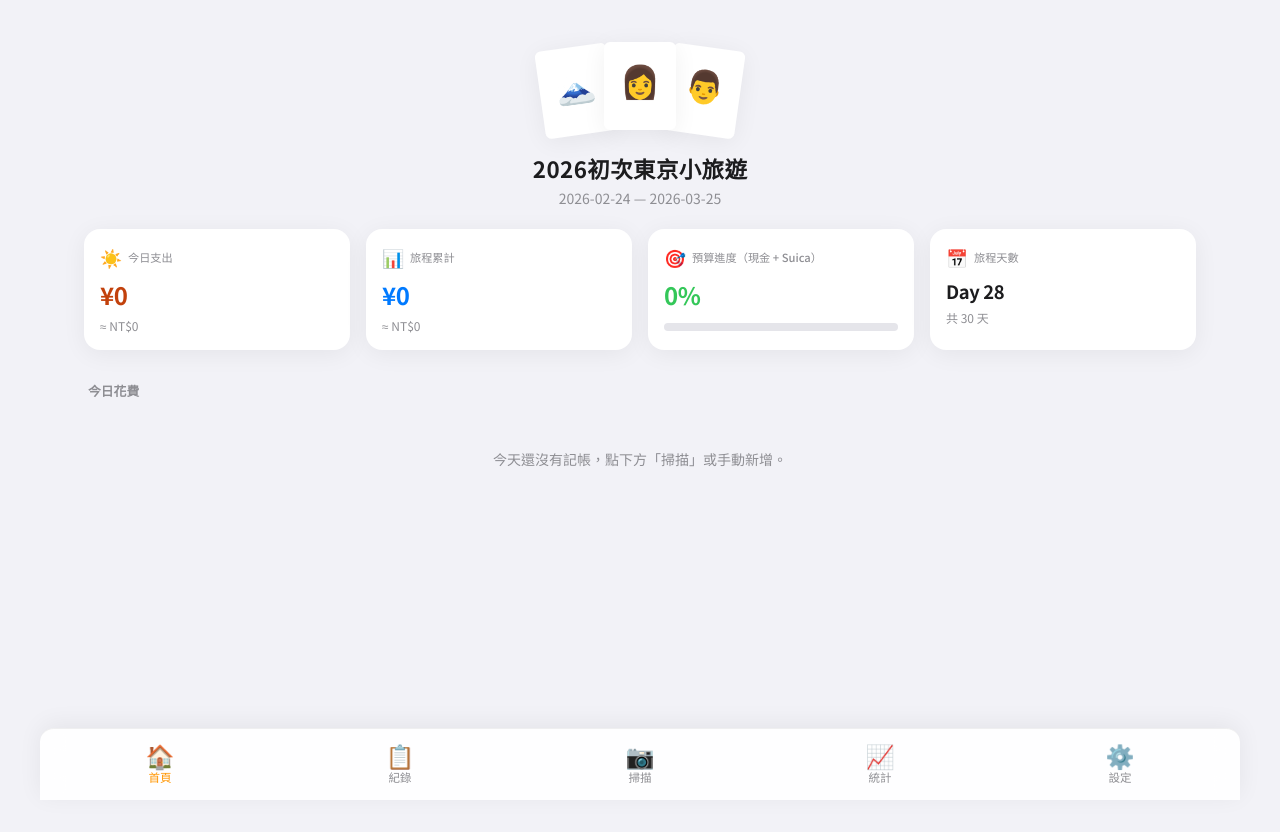
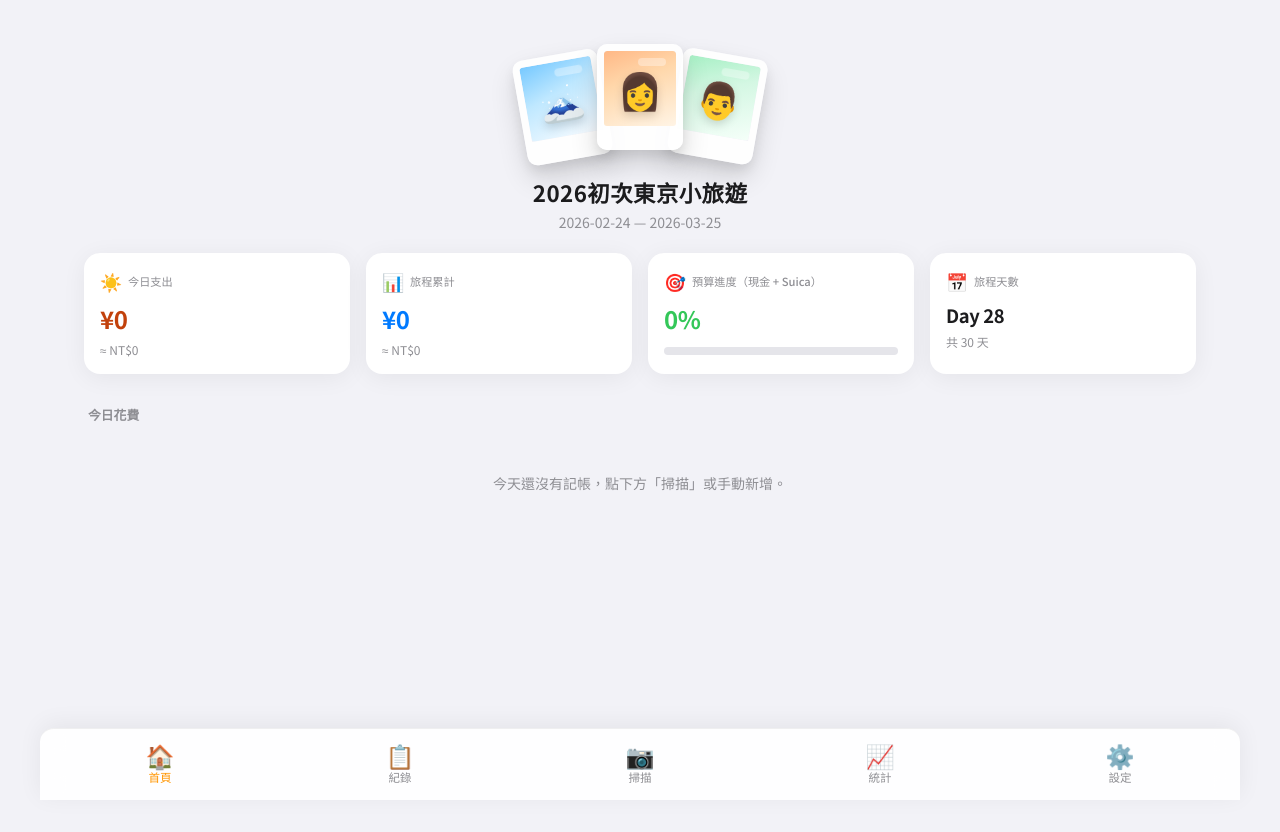
Before and after one commit to maaru-jp/jptravelaccounting, a website with bundled scripts: page index.html in a window 1280 px wide. Built offline with nearby package versions, Linux system fonts and the light colour scheme.

Commit message:
Add files via upload

```diff
--- a/css/app.css
+++ b/css/app.css
@@ -81,41 +81,77 @@ body {
   display: flex;
   justify-content: center;
   align-items: flex-end;
-  gap: 0;
-  margin-bottom: 16px;
-  height: 100px;
+  gap: 2px;
+  margin-bottom: 18px;
+  height: 122px;
+  position: relative;
 }
 
 .polaroid {
-  width: 72px;
-  height: 88px;
-  background: var(--surface);
-  border-radius: 6px;
-  box-shadow: var(--shadow);
+  width: 86px;
+  height: 106px;
+  border-radius: 10px;
+  box-shadow: 0 14px 28px rgba(0, 0, 0, 0.14), 0 6px 12px rgba(0, 0, 0, 0.08);
   display: flex;
   align-items: center;
   justify-content: center;
-  border: 6px solid var(--surface);
-  border-bottom-width: 20px;
+  border: 7px solid rgba(255, 255, 255, 0.92);
+  border-bottom-width: 24px;
+  position: relative;
+  overflow: hidden;
+  isolation: isolate;
+}
+
+.polaroid::before {
+  content: "";
+  position: absolute;
+  inset: 0;
+  border-radius: 3px;
+  z-index: -1;
+}
+
+.polaroid::after {
+  content: "";
+  position: absolute;
+  top: 7px;
+  right: 10px;
+  width: 28px;
+  height: 8px;
+  border-radius: 999px;
+  background: rgba(255, 255, 255, 0.35);
+  filter: blur(0.3px);
 }
 
 .polaroid__emoji {
-  font-size: 2rem;
+  font-size: 2.25rem;
+  text-shadow: 0 4px 10px rgba(0, 0, 0, 0.15);
 }
 
 .polaroid--1 {
-  transform: rotate(-8deg) translateX(8px);
+  transform: rotate(-10deg) translateX(10px) translateY(4px);
   z-index: 1;
 }
 
 .polaroid--2 {
-  transform: translateY(-6px);
+  transform: translateY(-8px);
   z-index: 3;
 }
 
 .polaroid--3 {
-  transform: rotate(8deg) translateX(-8px);
+  transform: rotate(10deg) translateX(-10px) translateY(3px);
   z-index: 2;
+}
+
+.polaroid--1::before {
+  background: linear-gradient(160deg, #77c9ff 0%, #bfe8ff 42%, #f7fbff 100%);
+}
+
+.polaroid--2::before {
+  background: linear-gradient(160deg, #ffb886 0%, #ffd7aa 38%, #fff4e5 100%);
+}
+
+.polaroid--3::before {
+  background: linear-gradient(160deg, #a7f0c5 0%, #d4f7e3 40%, #f5fff9 100%);
 }
 
 .hero__title {
```
